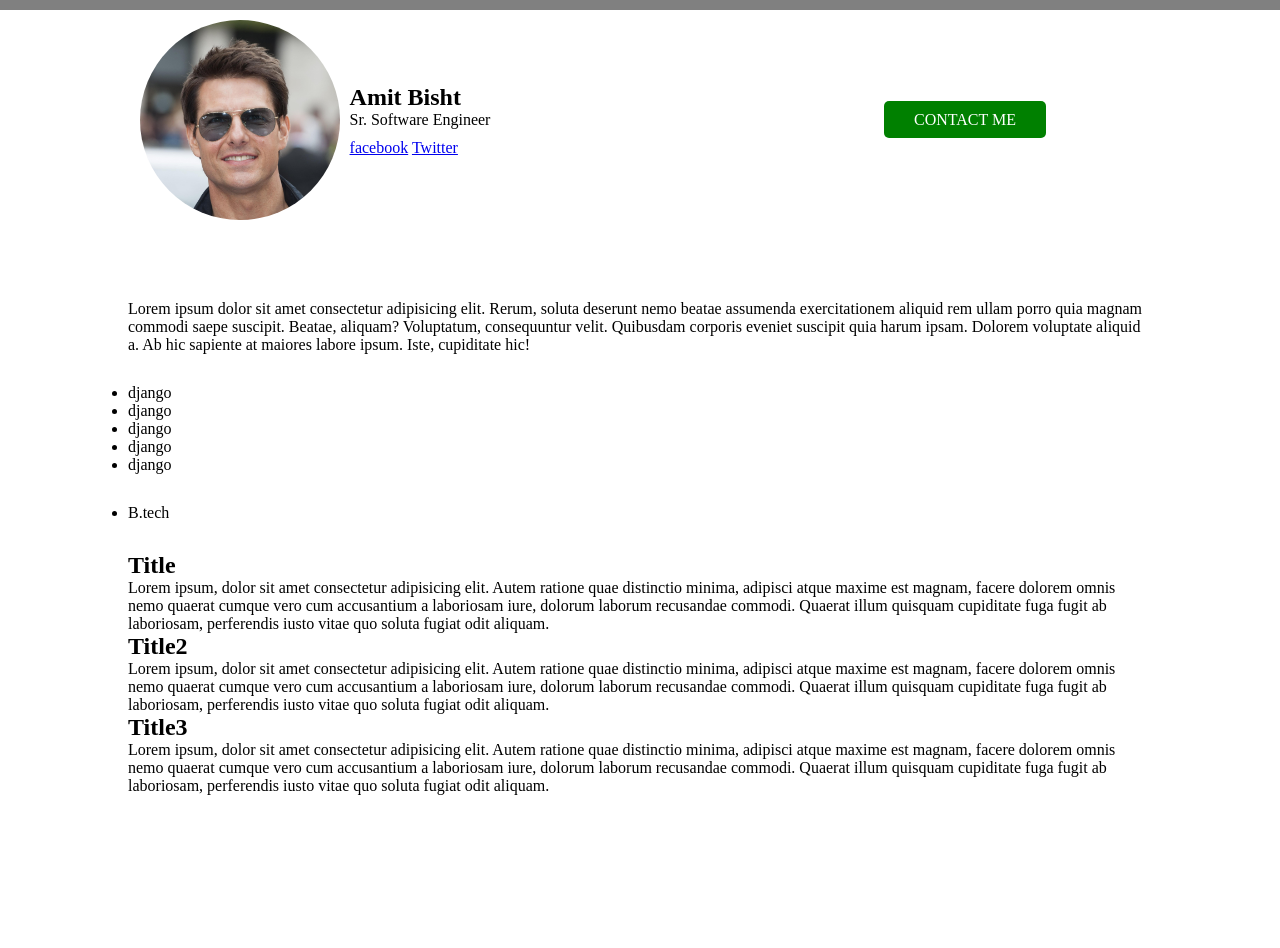
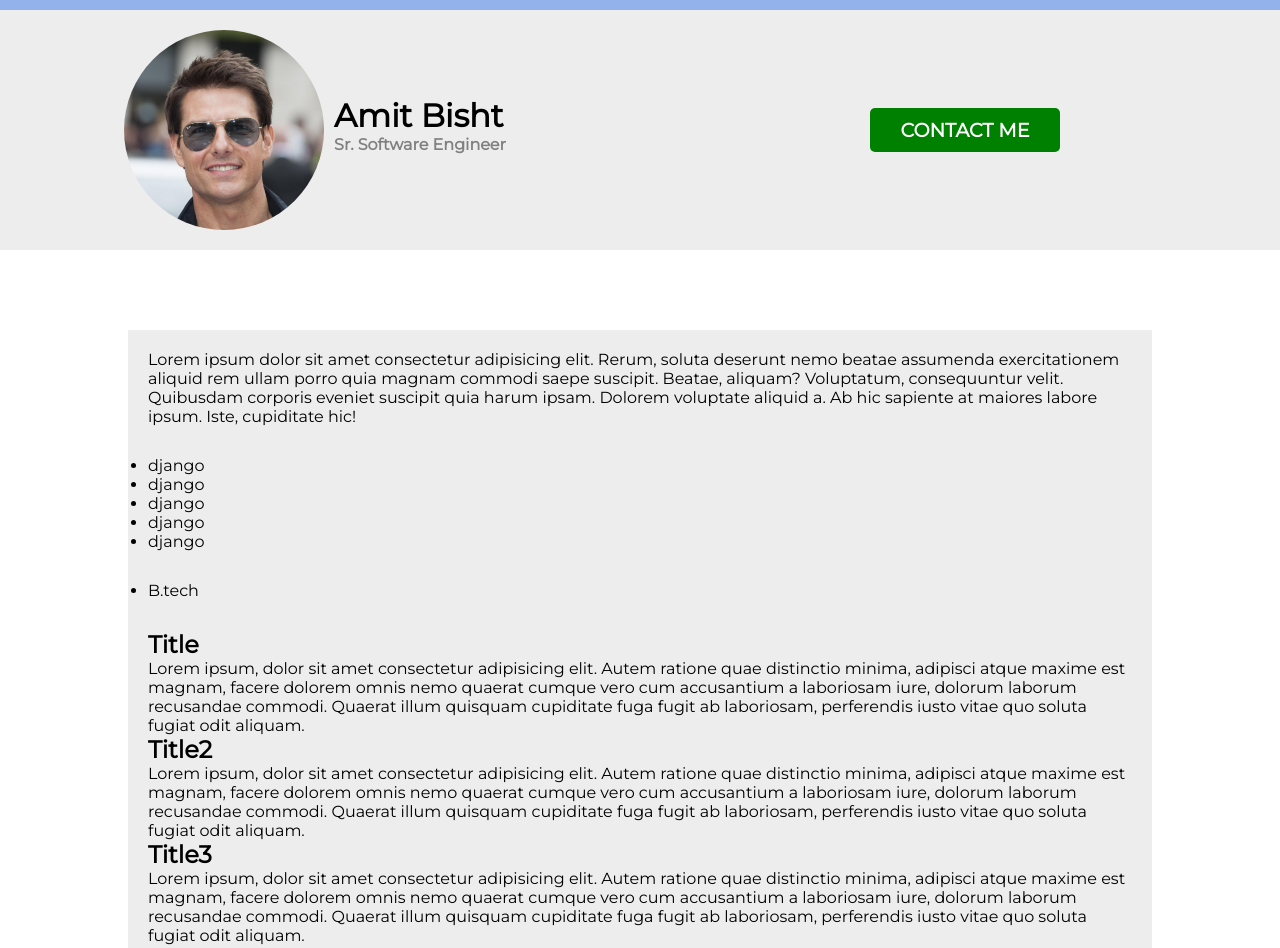
Before and after one commit to bishtamit-zz/bishtamit.github.io, a plain HTML site: page index.html in a window 1280 px wide. Shown: the top 948 px of the page. Before the commit the page ends 800 px from the top, so only its background shows below. Drawn offline with Linux system fonts and the light colour scheme.

Commit message:
Added awesome font icons

```diff
--- a/index.html
+++ b/index.html
@@ -22,13 +22,12 @@
           <p>Sr. Software Engineer</p>
         </div>
         <div class="social-contacts">
-          <a href="#">facebook</a>
-          <a href="#">Twitter </a>
+          <a href="#"><span></span></a>
         </div>
       </div>
 
       <div class="contact-me">
-        <a class="btn btn-green" href="#">Contact Me</a>
+        <a class="btn btn-green" href="mailto:amit-bisht@outlook.com">Contact Me</a>
       </div>
     </section>
 
@@ -98,5 +97,6 @@
         </div>
       </section>
     </div>
+    <script src="https://kit.fontawesome.com/db38b82e17.js" crossorigin="anonymous"></script>
   </body>
 </html>
--- a/main.css
+++ b/main.css
@@ -1,13 +1,21 @@
+@import url("https://fonts.googleapis.com/css?family=Montserrat&display=swap");
+
+:root {
+  --common-background: rgba(211, 211, 211, 0.411);
+}
 * {
   margin: 0;
   padding: 0;
-  font-family: Montserrat;
+  font-family: "Montserrat", sans-serif;
+
   /* box-sizing: border-box; */
 }
 
 .wrapper {
   display: grid;
   grid-gap: 30px;
+  background-color: var(--common-background);
+  padding: 20px;
 }
 
 .header {
@@ -16,10 +24,11 @@
   grid-template-columns: 1fr 1fr;
   margin-bottom: 10vh;
   min-height: 25vh;
-  border-top: 10px solid grey;
-  padding-top: 10px;
+  border-top: 10px solid rgba(100, 148, 237, 0.651);
+
+  background-color: var(--common-background);
+  padding: 20px 0;
 }
-
 
 .wrapper {
   margin: 0 10vw;
@@ -30,8 +39,8 @@
   height: 200px;
   border-radius: 50%;
   overflow: hidden;
+}
 
-}
 .profile-img img {
   width: 200px;
   height: auto;
@@ -59,32 +68,59 @@
   align-self: end;
 }
 
+.basic-info h1 {
+  font-size: 2rem;
+}
+
+.basic-info p {
+  font-weight: 900;
+  color: grey;
+}
+
 .social-contacts {
   grid-area: social-contacts;
   justify-self: start;
   align-self: start;
+  display: flex;
+  /* flex-direction: column; */
+  flex-wrap: nowrap;
+  justify-content: space-between;
 }
+
+.social-contacts a {
+  margin: 0 5px;
+  text-decoration: none;
+  color: inherit;
+  text-transform: capitalize;
+  outline: none;
+  text-align: center;
+}
+
 
 .contact-me {
   align-self: center;
   justify-self: center;
 }
 
-
 .btn {
   padding: 10px 30px;
+  font-size: 1.2em;
   border: none;
   background: grey;
   text-decoration: none;
   color: white;
   text-transform: uppercase;
   border-radius: 5px;
+  font-weight: 900;
+  user-select: none;
+  transition: background-color 200ms ease-in, border 1000ms ease-in;
 }
 
 .btn-green {
   background-color: green;
 }
 
-.btn-green:active {
-  background-color: rgba(0, 128, 0, 0.651);
+.btn:hover {
+  background-color: rgb(0, 110, 0);
+  border: 3px solid rgba(121, 154, 216, 0.404);
 }
```
